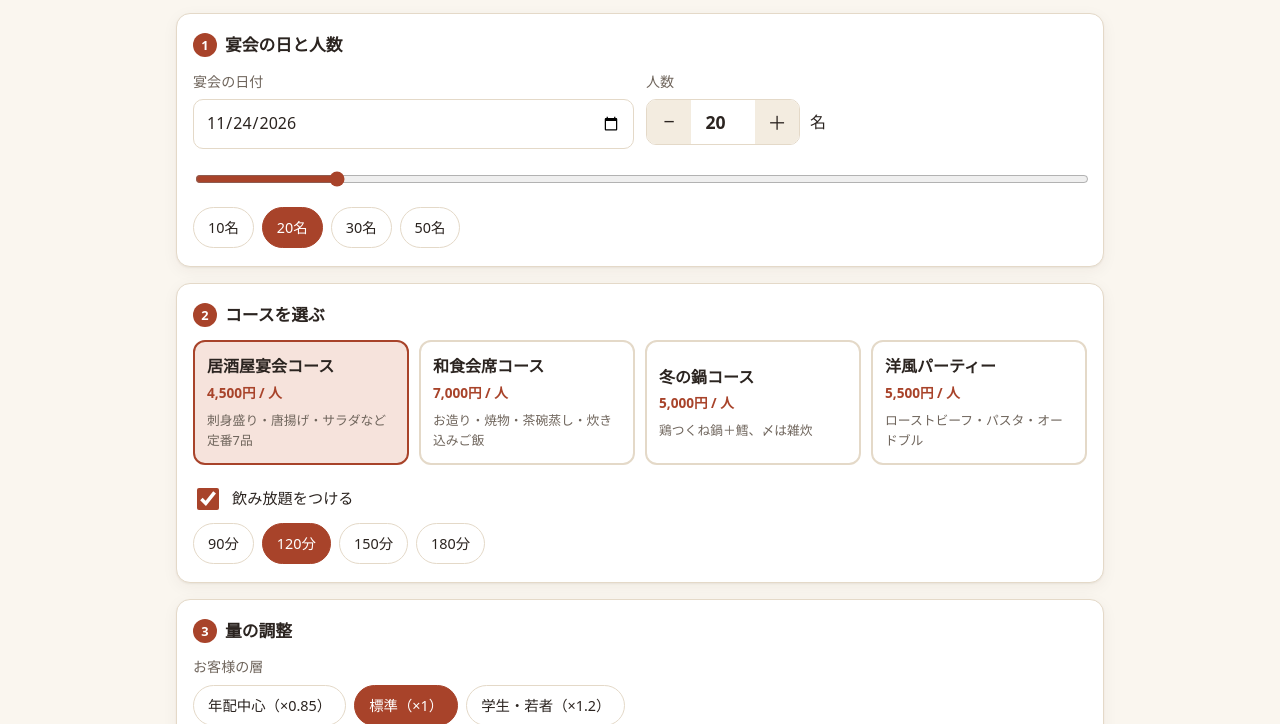
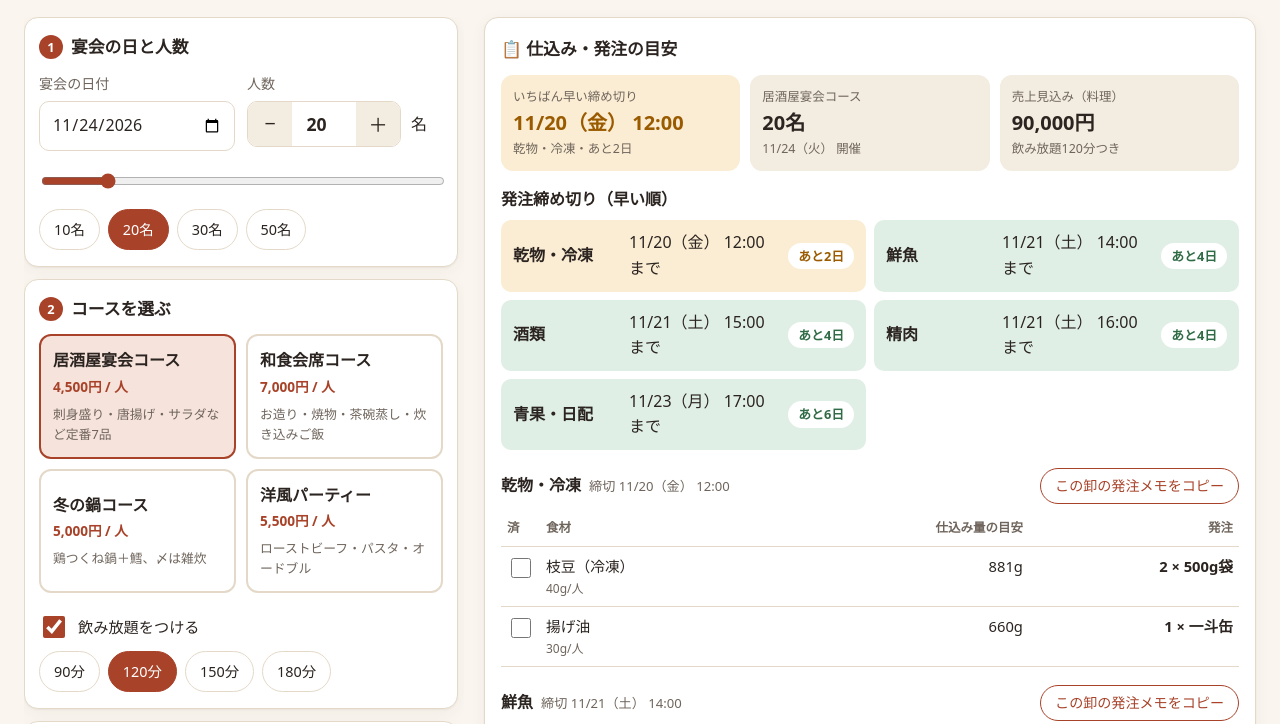
Before and after one commit to niman1114/aistrategy, a plain HTML site: page enkai/index.html in a window 1280 px wide. Shown: the part 93-817 px from the top of the page. Drawn offline with Linux system fonts and the light colour scheme.

Commit message:
enkai: PC表示を左右2列レイアウトに
Co-Authored-By: Claude Opus 5.5 <noreply@anthropic.com>
Claude-Session: https://claude.ai/code/session_01BMYUQbxzEn2cP1R3LBvvMD

```diff
--- a/enkai/index.html
+++ b/enkai/index.html
@@ -158,7 +158,24 @@
   .toast.show { opacity: 1; transform: translateX(-50%) translateY(0); }
   .note { font-size: .78rem; color: var(--muted); margin-top: 14px; }
 
+  /* PC：左に入力、右に結果の2列 */
+  @media (min-width: 1000px) {
+    .wrap { max-width: 1360px; padding: 24px 24px 48px; }
+    .layout { display: grid; grid-template-columns: minmax(380px, 440px) 1fr; gap: 20px; align-items: start; }
+    .col-input {
+      position: sticky; top: 16px; max-height: calc(100vh - 32px); overflow-y: auto;
+      padding-right: 6px; scrollbar-width: thin; overscroll-behavior: contain;
+    }
+    .col-input .card { padding: 16px 14px; margin-bottom: 12px; }
+    .col-input .courses { grid-template-columns: 1fr 1fr; }
+    .col-result .card { margin-bottom: 0; }
+    .deadlines { grid-template-columns: repeat(auto-fill, minmax(320px, 1fr)); }
+    #groups { display: grid; grid-template-columns: repeat(auto-fill, minmax(360px, 1fr)); gap: 0 24px; align-items: start; }
+  }
   @media print {
+    .layout { display: block !important; }
+    .col-input { position: static !important; max-height: none !important; overflow: visible !important; }
+
     body { background: #fff; }
     .no-print { display: none !important; }
     .card { box-shadow: none; break-inside: avoid; }
@@ -171,6 +188,9 @@
     <h1>🍶 宴会仕込み計算</h1>
     <p>人数とコースを選ぶと、食材ごとの仕込み量の目安と、卸への発注締め切りがすぐ分かります。</p>
   </header>
+
+  <div class="layout">
+  <div class="col-input">
 
   <section class="card no-print-inputs">
     <h2><span class="step">1</span>宴会の日と人数</h2>
@@ -238,6 +258,9 @@
     </details>
   </section>
 
+  </div>
+
+  <div class="col-result">
   <section class="card" id="result">
     <h2>📋 仕込み・発注の目安</h2>
     <div class="summary" id="summary"></div>
@@ -253,6 +276,8 @@
     </div>
     <p class="note">※ 量は一般的な宴会の目安です。店のレシピや仕入れ先の単位に合わせて調整してください。発注単位は切り上げで表示しています。</p>
   </section>
+  </div>
+  </div>
 </div>
 <div class="toast" id="toast" role="status" aria-live="polite"></div>
 
```
